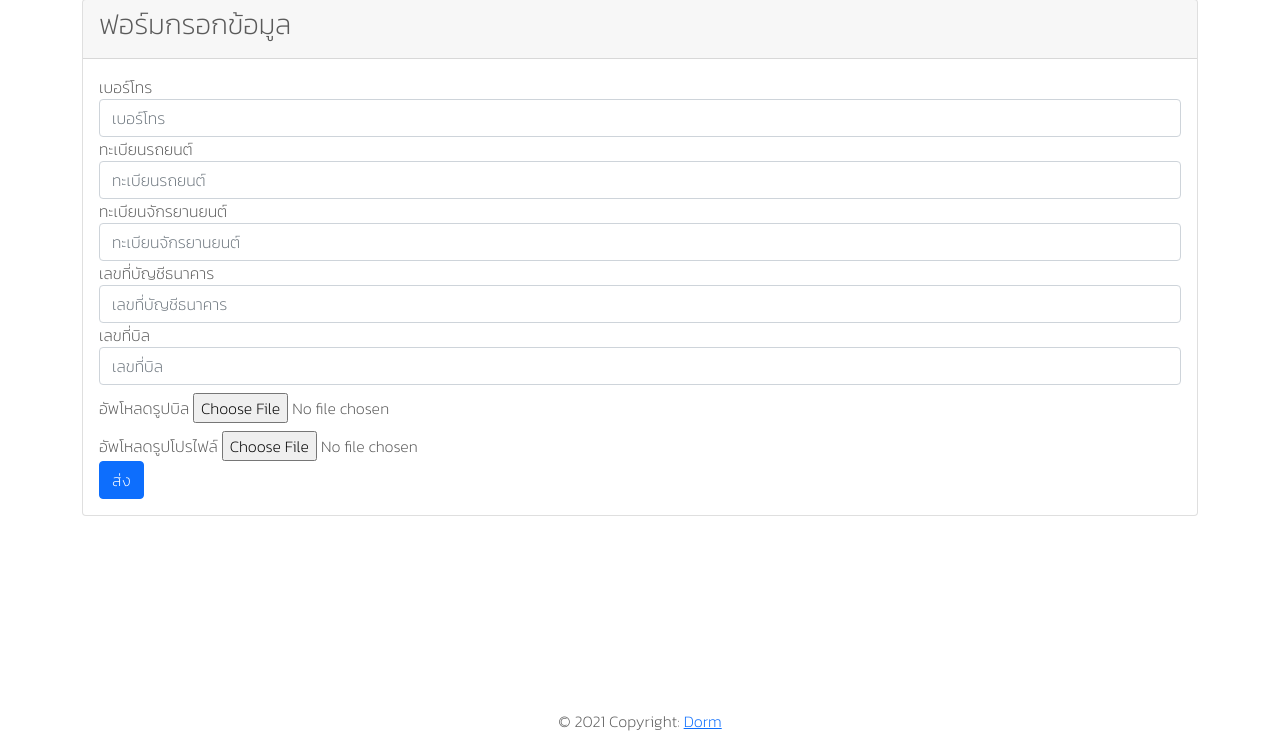
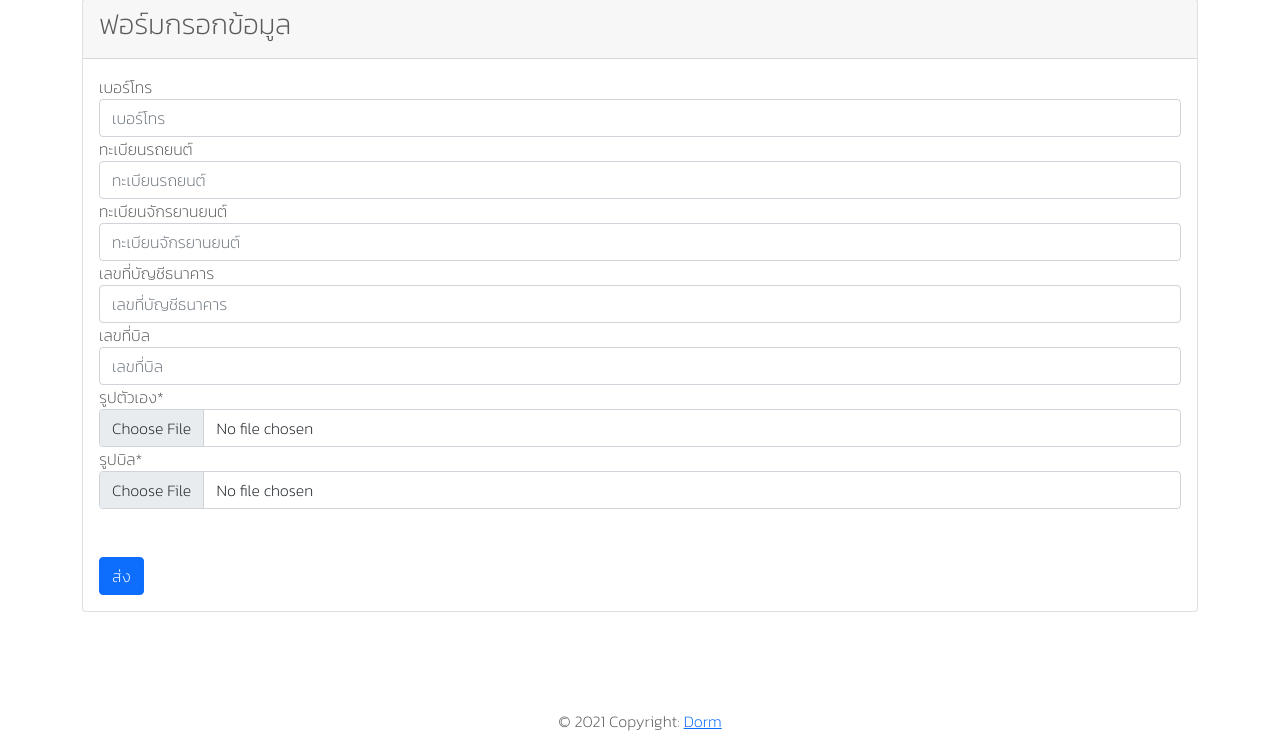
Before and after one commit to Krittin-Khanueng/DormitoryReservationSystem, a Django app: page /booking/confirm/boking/form/ in a window 1280 px wide. Shown: the part 67-816 px from the top of the page. Run offline with Django 3.2, Linux system fonts and the light colour scheme; a user stored in the database is signed in; data comes from the database, SQL or seed files in the repository; some libraries are stand-ins or nearby versions.

Commit message:
upload image in book form

```diff
--- a/account/models.py
+++ b/account/models.py
@@ -28,7 +28,8 @@ def path_upload_bill(instance, filename):
     ext = filename.split('.')[-1]
     # get filename
     if instance.pk:
-        filename = '{}.{}'.format(instance.user.username, ext)
+        filename = '{}.{}.{}.{}.{}'.format(instance.user.username,  today.strftime(
+            '%Y'), today.strftime('%m'), today.strftime('%d'), ext)
     else:
         # set filename as random string
         filename = '{}.{}'.format(uuid4().hex, ext)
--- a/booking/forms.py
+++ b/booking/forms.py
@@ -0,0 +1,23 @@
+
+from django import forms
+from account.models import Account
+
+
+# Create your forms here.
+class AccountForm(forms.ModelForm):
+    class Meta:
+        model = Account
+        fields = ('image_profile', 'image_bill')
+    # get current account
+
+    def __init__(self, *args, **kwargs):
+        super(AccountForm, self).__init__(*args, **kwargs)
+        self.fields['image_profile'].required = True
+        self.fields['image_bill'].required = True
+        self.fields['image_profile'].widget.attrs.update(
+            {'class': 'form-control'})
+        self.fields['image_bill'].widget.attrs.update(
+            {'class': 'form-control'})
+        # lable
+        self.fields['image_profile'].label = 'รูปตัวเอง'
+        self.fields['image_bill'].label = 'รูปบิล'
--- a/booking/templates/booking/booking_confirm_to_book_form.html
+++ b/booking/templates/booking/booking_confirm_to_book_form.html
@@ -1,5 +1,5 @@
 {% extends 'base.html' %}
-
+{% load crispy_forms_tags %}
 {% block title %}ฟอร์มกรอกข้อมูล{% endblock %}
 
 {% block content %}
@@ -39,18 +39,9 @@
                     <label for="bill_number">เลขที่บิล</label>
                     <input type="text" class="form-control" id="bill_number" name="bill_number" placeholder="เลขที่บิล">
                 </div>
-                <!--อัพโหลดรูปบิล-->
-                <div class="form-group mt-2">
-                    <label for="bill_image">อัพโหลดรูปบิล</label>
-                    <input type="file" class="form-control-file" id="bill_image" name="bill_image">
-                </div>
-                <!--อัพโหลดรูปโปรไฟล์-->
-                <div class="form-group mt-2">
-                    <label for="profile_image">อัพโหลดรูปโปรไฟล์</label>
-                    <input type="file" class="form-control-file" id="profile_image" name="profile_image">
-                </div>
+                {{form|crispy}}
                 <!--ปุ่มส่ง-->
-                <button type="submit" class="btn btn-primary">ส่ง</button>
+                <button type="submit" class="btn btn-primary mt-5">ส่ง</button>
             </form>
         </div>
 
--- a/booking/views.py
+++ b/booking/views.py
@@ -9,7 +9,8 @@ from dorm.models import Room
 from .models import Booking, Booking_confirmation
 from account.views import Login_by_PSUPASSPORTView
 from booking.models import Opening_booking
-from django.core.files.storage import FileSystemStorage
+from booking.forms import AccountForm
+from account.models import Account
 
 
 class BookingRoomView(Login_by_PSUPASSPORTView, View):
@@ -150,29 +151,29 @@ class HistoryView(Login_by_PSUPASSPORTView, View):
 
 class ConfirmToBookFormView(Login_by_PSUPASSPORTView, View):
     def get(self, request):
-        return render(request, 'booking/booking_confirm_to_book_form.html')
+        context = {
+            "form": AccountForm()
+        }
+        return render(request, 'booking/booking_confirm_to_book_form.html', context)
 
     def post(self, request):
+        # get account from models
+        account = Account.objects.get(user_id=request.user.id)
+        form = AccountForm(request.POST, request.FILES)
+        if form.is_valid():
+            account.image_profile = form.cleaned_data['image_profile']
+            account.image_bill = form.cleaned_data['image_bill']
+            account.save()
         # get data from request
         data = request.POST.copy()
         # get file form data
-        bill_image = request.FILES.get('bill_image')
-        profile_image = request.FILES.get('profile_image')
-        # get user from models
-        user = User.objects.get(id=request.user.id)
-        # get account from models
-        account = user.account
+
         account.motorcycle_registration = data.get('motorcycle_registration')
         account.car_registration = data.get('car_registration')
         account.phone_number = data.get('tel')
         account.bank_account_number = data.get('bank_account_number')
         account.bill_number = data.get('bill_number')
         # upload image to models
-        fss = FileSystemStorage()
-        if bill_image:
-            account.bill_image = fss.save(bill_image.name, bill_image)
-
-
         account.save()
 
         return render(request, 'booking/booking_confirm_to_book_form.html')
```
Also changed, not shown: account/forms.py (added).
